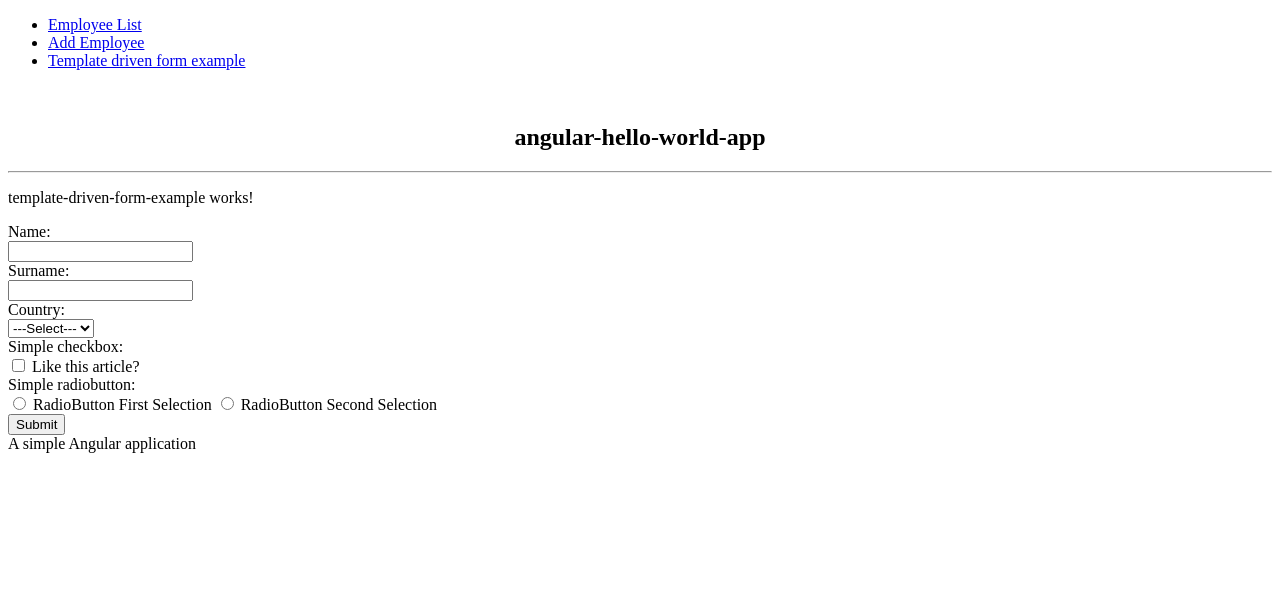
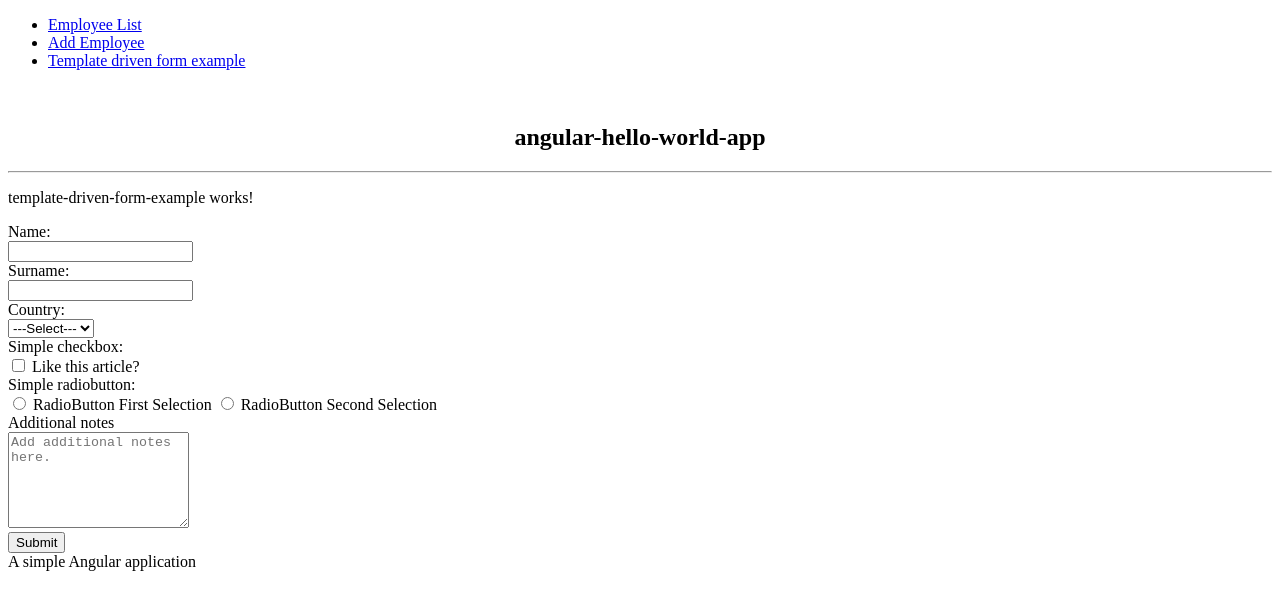
Before and after one commit to d3vsupp0r7/angular, an Angular app in the folder angular-hello-world-app/: page /templatedrivenform in a window 1280 px wide. Shown: the top 610 px of the page. Built offline with nearby package versions, Linux system fonts and the light colour scheme.

Commit message:
Template Driven Form - Added TextaArea

```diff
--- a/angular-hello-world-app/src/app/template-driven-form-example/template-driven-form-example.component.html
+++ b/angular-hello-world-app/src/app/template-driven-form-example/template-driven-form-example.component.html
@@ -69,7 +69,14 @@
   </div>
 
   <!-- Simple TextArea -->
+  <div class="field">
 
+      <label class="label" for="notes">Additional notes</label>
+
+      <div class="control">
+          <textarea ngModel class="form-control" name="notes" id="notes" rows="6" placeholder="Add additional notes here."></textarea>
+      </div>
+  </div>
   <!-- Submit Button -->
     <button type="submit" class="button is-primary">Submit</button>
   </form>
```
